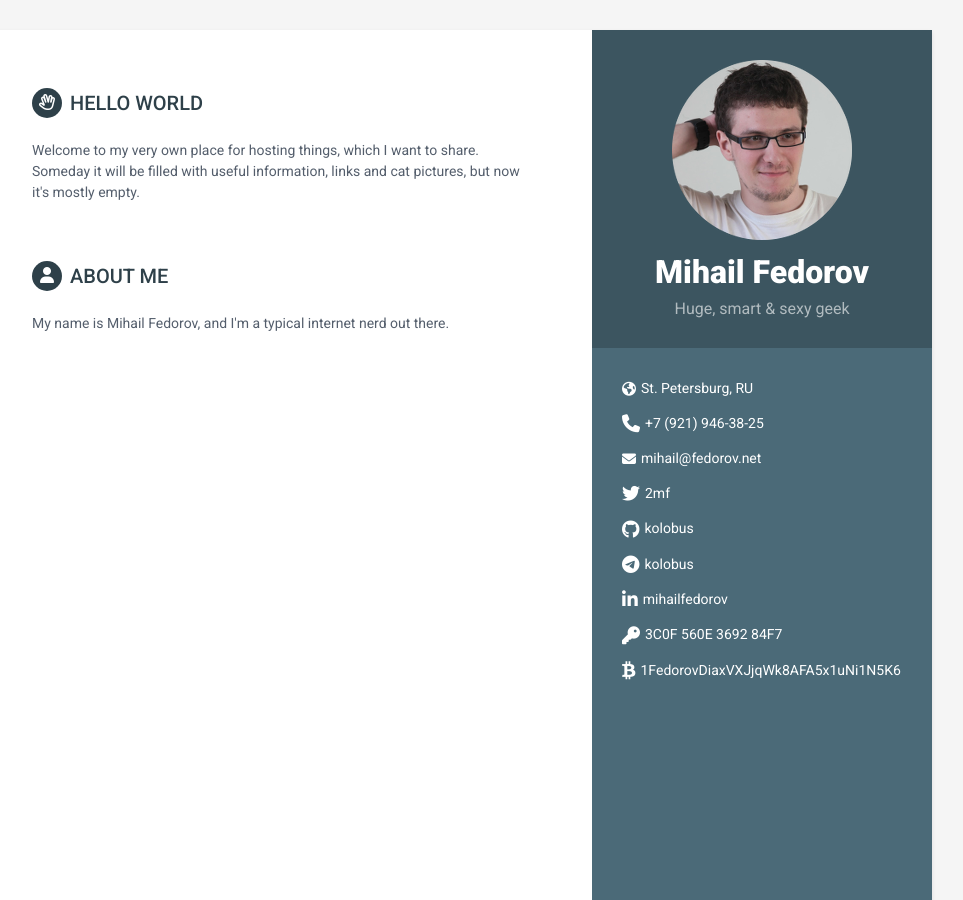
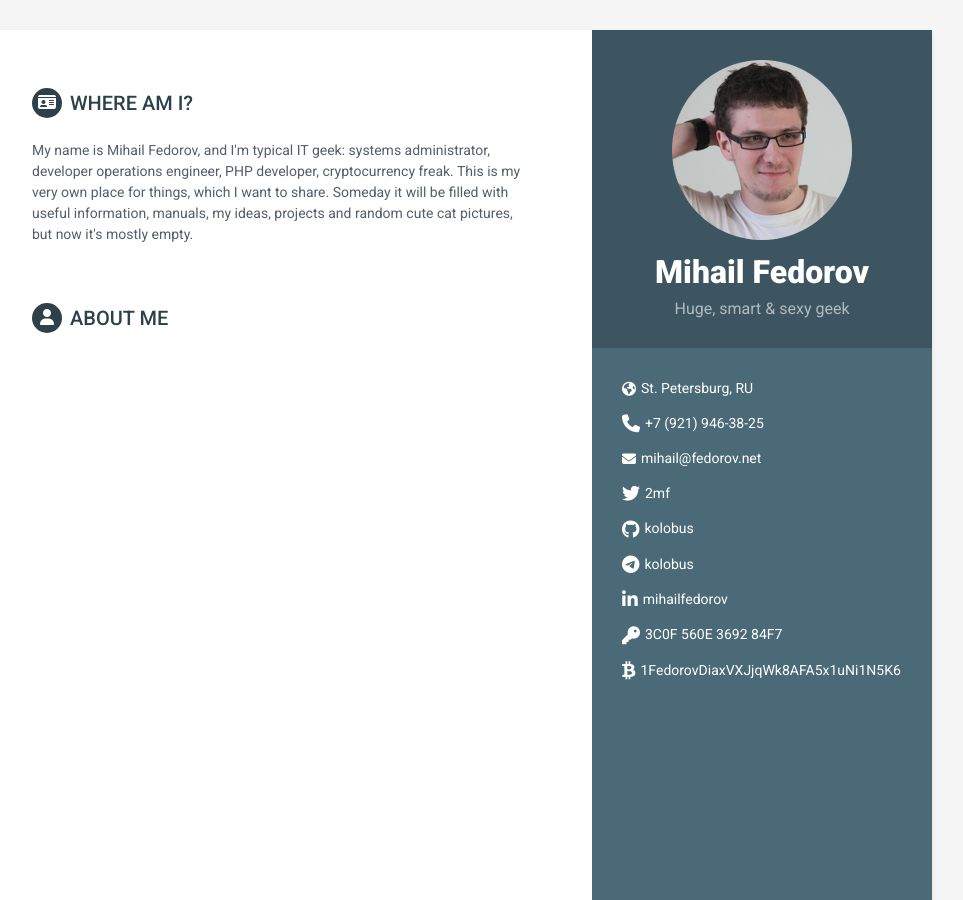
Before and after one commit to kolobus/fedorov.net, a Jekyll site: the page built from index.html, in a window 1280 px wide and 900 px high. Shown: the whole window, without its empty margins (188-1151 px from the left). Built offline with Jekyll 4.4.1, drawn with Linux system fonts in a browser that asks for light colours; nearby versions of some CDN libraries.

Commit message:
random stuff

```diff
--- a/index.html
+++ b/index.html
@@ -3,16 +3,16 @@
 ---
 
 <section class="section summary-section">
-<h2 class="section-title"><i class="fa fa-hand-spock-o"></i>Hello world</h2>
+<h2 class="section-title"><i class="fa fa-id-card"></i>Where am I?</h2>
 <div class="summary">
-    <p>Welcome to my very own place for hosting things, which I want to share. Someday it will be filled with useful information, links and cat pictures, but now it's mostly empty.</p>
+    <p>My name is Mihail Fedorov, and I'm typical IT geek: systems administrator, developer operations engineer, PHP developer, cryptocurrency freak. This is my very own place for things, which I want to share. Someday it will be filled with useful information, manuals, my ideas, projects and random cute cat pictures, but now it's mostly empty.</p>
 </div>
 </section>
 
 <section class="section summary-section">
 <h2 class="section-title"><i class="fa fa-user"></i>About me</h2>
 <div class="summary">
-    <p>My name is Mihail Fedorov, and I'm a typical internet nerd out there.</p>
+    <p></p>
 </div>
 </section>
 
```
